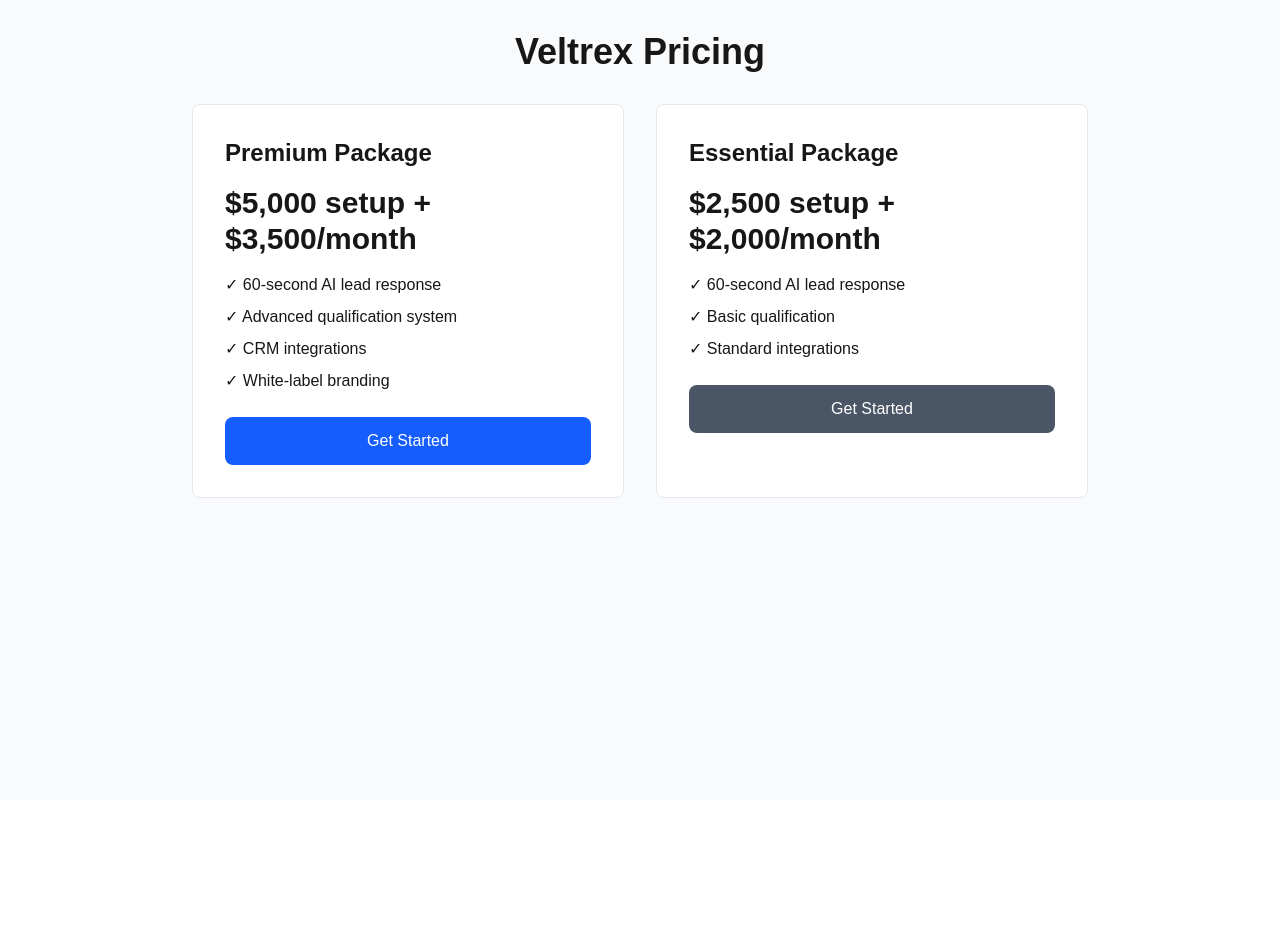
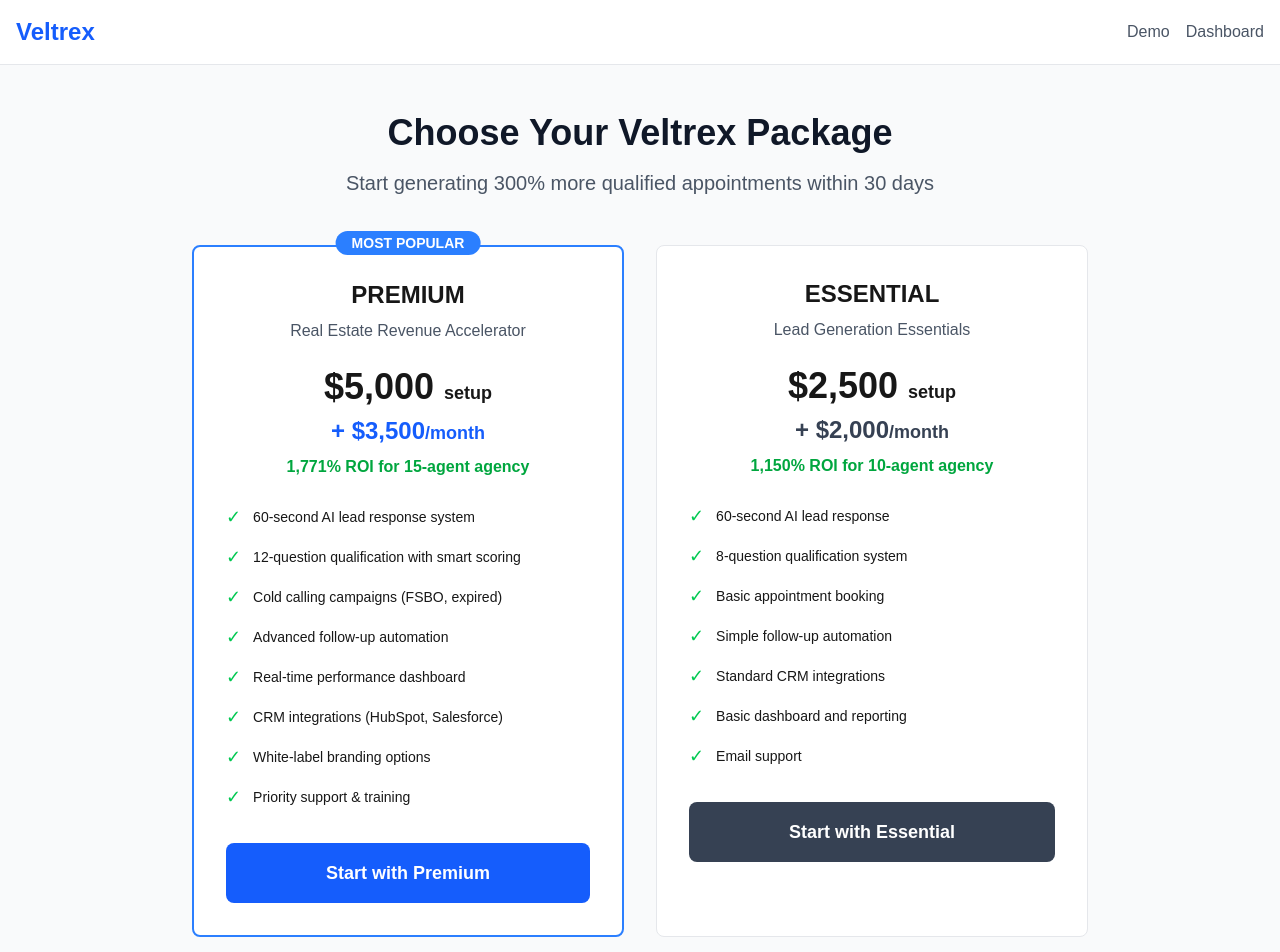
Before and after one commit to Veltrex1/veltrex-real-estate, a Next.js app: page /pricing in a window 1280 px wide. Shown: the top 952 px of the page. Before the commit the page ends 800 px from the top, so only its background shows below. Built offline with nearby package versions, Linux system fonts and the light colour scheme.

Commit message:
Add working pricing page with checkout functionality

```diff
--- a/app/pricing/page.tsx
+++ b/app/pricing/page.tsx
@@ -1,37 +1,216 @@
+'use client'
+
+import { useState } from 'react'
+import Link from 'next/link'
+
 export default function PricingPage() {
+  const [isLoading, setIsLoading] = useState(false)
+
+  const handleCheckout = async (packageType: 'premium' | 'essential') => {
+    setIsLoading(true)
+
+    try {
+      const response = await fetch('/api/create-checkout', {
+        method: 'POST',
+        headers: {
+          'Content-Type': 'application/json',
+        },
+        body: JSON.stringify({
+          packageType,
+          agencyName: 'Demo Agency', // We'll make this dynamic later
+          agencyEmail: 'demo@agency.com',
+          agentCount: 10
+        })
+      })
+
+      const { url, error } = await response.json()
+
+      if (error) {
+        throw new Error(error)
+      }
+
+      // Redirect to Stripe checkout
+      window.location.href = url
+
+    } catch (error) {
+      console.error('Checkout error:', error)
+      alert('Demo mode: Use contact form for real purchase')
+    } finally {
+      setIsLoading(false)
+    }
+  }
+
   return (
-    <div className="min-h-screen bg-gray-50 p-8">
-      <div className="max-w-4xl mx-auto">
-        <h1 className="text-4xl font-bold text-center mb-8">Veltrex Pricing</h1>
+    <div className="min-h-screen bg-gray-50">
+      {/* Navigation */}
+      <nav className="bg-white border-b border-gray-200">
+        <div className="max-w-7xl mx-auto px-4 py-4">
+          <div className="flex items-center justify-between">
+            <Link href="/" className="text-2xl font-bold text-blue-600">
+              Veltrex
+            </Link>
+            <div className="flex space-x-4">
+              <Link href="/demo" className="text-gray-600 hover:text-gray-900">
+                Demo
+              </Link>
+              <Link href="/dashboard" className="text-gray-600 hover:text-gray-900">
+                Dashboard
+              </Link>
+            </div>
+          </div>
+        </div>
+      </nav>
 
-        <div className="grid md:grid-cols-2 gap-8">
+      <div className="max-w-6xl mx-auto px-4 py-12">
+        {/* Header */}
+        <div className="text-center mb-12">
+          <h1 className="text-4xl font-bold text-gray-900 mb-4">
+            Choose Your Veltrex Package
+          </h1>
+          <p className="text-xl text-gray-600">
+            Start generating 300% more qualified appointments within 30 days
+          </p>
+        </div>
+
+        <div className="grid lg:grid-cols-2 gap-8 max-w-4xl mx-auto">
           {/* Premium Package */}
-          <div className="bg-white border border-gray-200 rounded-lg p-8">
-            <h2 className="text-2xl font-bold mb-4">Premium Package</h2>
-            <div className="text-3xl font-bold mb-4">$5,000 setup + $3,500/month</div>
-            <ul className="space-y-2 mb-6">
-              <li>✓ 60-second AI lead response</li>
-              <li>✓ Advanced qualification system</li>
-              <li>✓ CRM integrations</li>
-              <li>✓ White-label branding</li>
+          <div className="bg-white border-2 border-blue-500 rounded-lg p-8 relative">
+            <div className="absolute -top-4 left-1/2 transform -translate-x-1/2">
+              <span className="bg-blue-500 text-white px-4 py-1 rounded-full text-sm font-semibold">
+                MOST POPULAR
+              </span>
+            </div>
+
+            <div className="text-center mb-6">
+              <h2 className="text-2xl font-bold mb-2">PREMIUM</h2>
+              <p className="text-gray-600">Real Estate Revenue Accelerator</p>
+            </div>
+
+            <div className="text-center mb-6">
+              <div className="text-4xl font-bold mb-2">
+                $5,000 <span className="text-lg">setup</span>
+              </div>
+              <div className="text-2xl font-bold text-blue-600">
+                + $3,500<span className="text-lg">/month</span>
+              </div>
+              <p className="text-green-600 font-semibold mt-2">
+                1,771% ROI for 15-agent agency
+              </p>
+            </div>
+
+            <ul className="space-y-3 mb-8 text-sm">
+              <li className="flex items-center">
+                <span className="text-green-500 mr-3 text-lg">✓</span>
+                60-second AI lead response system
+              </li>
+              <li className="flex items-center">
+                <span className="text-green-500 mr-3 text-lg">✓</span>
+                12-question qualification with smart scoring
+              </li>
+              <li className="flex items-center">
+                <span className="text-green-500 mr-3 text-lg">✓</span>
+                Cold calling campaigns (FSBO, expired)
+              </li>
+              <li className="flex items-center">
+                <span className="text-green-500 mr-3 text-lg">✓</span>
+                Advanced follow-up automation
+              </li>
+              <li className="flex items-center">
+                <span className="text-green-500 mr-3 text-lg">✓</span>
+                Real-time performance dashboard
+              </li>
+              <li className="flex items-center">
+                <span className="text-green-500 mr-3 text-lg">✓</span>
+                CRM integrations (HubSpot, Salesforce)
+              </li>
+              <li className="flex items-center">
+                <span className="text-green-500 mr-3 text-lg">✓</span>
+                White-label branding options
+              </li>
+              <li className="flex items-center">
+                <span className="text-green-500 mr-3 text-lg">✓</span>
+                Priority support & training
+              </li>
             </ul>
-            <button className="w-full bg-blue-600 text-white py-3 rounded-lg">
-              Get Started
+
+            <button
+              onClick={() => handleCheckout('premium')}
+              disabled={isLoading}
+              className="w-full bg-blue-600 text-white py-4 px-6 rounded-lg font-semibold text-lg hover:bg-blue-700 disabled:opacity-50"
+            >
+              {isLoading ? 'Processing...' : 'Start with Premium'}
             </button>
           </div>
 
           {/* Essential Package */}
           <div className="bg-white border border-gray-200 rounded-lg p-8">
-            <h2 className="text-2xl font-bold mb-4">Essential Package</h2>
-            <div className="text-3xl font-bold mb-4">$2,500 setup + $2,000/month</div>
-            <ul className="space-y-2 mb-6">
-              <li>✓ 60-second AI lead response</li>
-              <li>✓ Basic qualification</li>
-              <li>✓ Standard integrations</li>
+            <div className="text-center mb-6">
+              <h2 className="text-2xl font-bold mb-2">ESSENTIAL</h2>
+              <p className="text-gray-600">Lead Generation Essentials</p>
+            </div>
+
+            <div className="text-center mb-6">
+              <div className="text-4xl font-bold mb-2">
+                $2,500 <span className="text-lg">setup</span>
+              </div>
+              <div className="text-2xl font-bold text-gray-700">
+                + $2,000<span className="text-lg">/month</span>
+              </div>
+              <p className="text-green-600 font-semibold mt-2">
+                1,150% ROI for 10-agent agency
+              </p>
+            </div>
+
+            <ul className="space-y-3 mb-8 text-sm">
+              <li className="flex items-center">
+                <span className="text-green-500 mr-3 text-lg">✓</span>
+                60-second AI lead response
+              </li>
+              <li className="flex items-center">
+                <span className="text-green-500 mr-3 text-lg">✓</span>
+                8-question qualification system
+              </li>
+              <li className="flex items-center">
+                <span className="text-green-500 mr-3 text-lg">✓</span>
+                Basic appointment booking
+              </li>
+              <li className="flex items-center">
+                <span className="text-green-500 mr-3 text-lg">✓</span>
+                Simple follow-up automation
+              </li>
+              <li className="flex items-center">
+                <span className="text-green-500 mr-3 text-lg">✓</span>
+                Standard CRM integrations
+              </li>
+              <li className="flex items-center">
+                <span className="text-green-500 mr-3 text-lg">✓</span>
+                Basic dashboard and reporting
+              </li>
+              <li className="flex items-center">
+                <span className="text-green-500 mr-3 text-lg">✓</span>
+                Email support
+              </li>
             </ul>
-            <button className="w-full bg-gray-600 text-white py-3 rounded-lg">
-              Get Started
+
+            <button
+              onClick={() => handleCheckout('essential')}
+              disabled={isLoading}
+              className="w-full bg-gray-700 text-white py-4 px-6 rounded-lg font-semibold text-lg hover:bg-gray-800 disabled:opacity-50"
+            >
+              {isLoading ? 'Processing...' : 'Start with Essential'}
             </button>
+          </div>
+        </div>
+
+        {/* Guarantee */}
+        <div className="max-w-2xl mx-auto mt-12">
+          <div className="bg-green-50 border border-green-200 rounded-lg p-6 text-center">
+            <h3 className="text-lg font-semibold text-green-800 mb-2">
+              30-Day Money-Back Guarantee
+            </h3>
+            <p className="text-green-700">
+              We guarantee 300% more qualified appointments within 30 days or full refund.
+            </p>
           </div>
         </div>
       </div>
```
